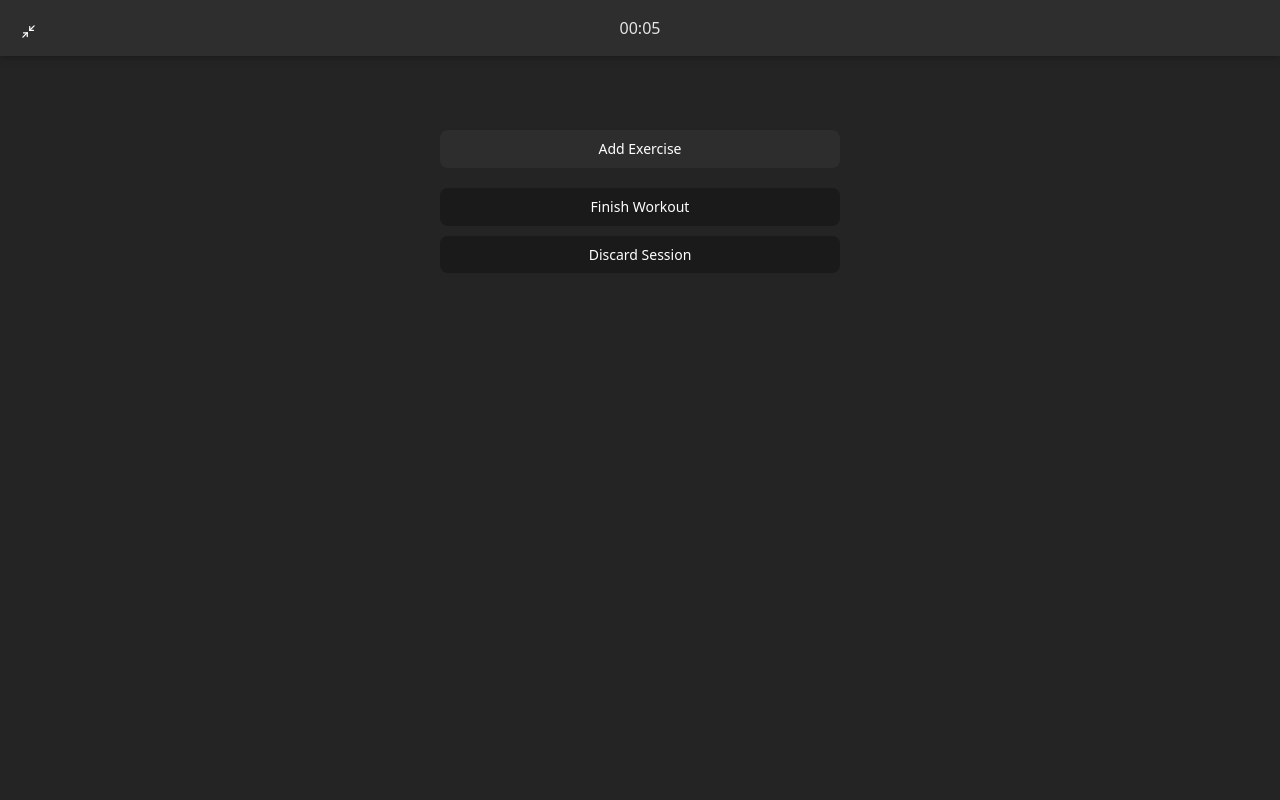
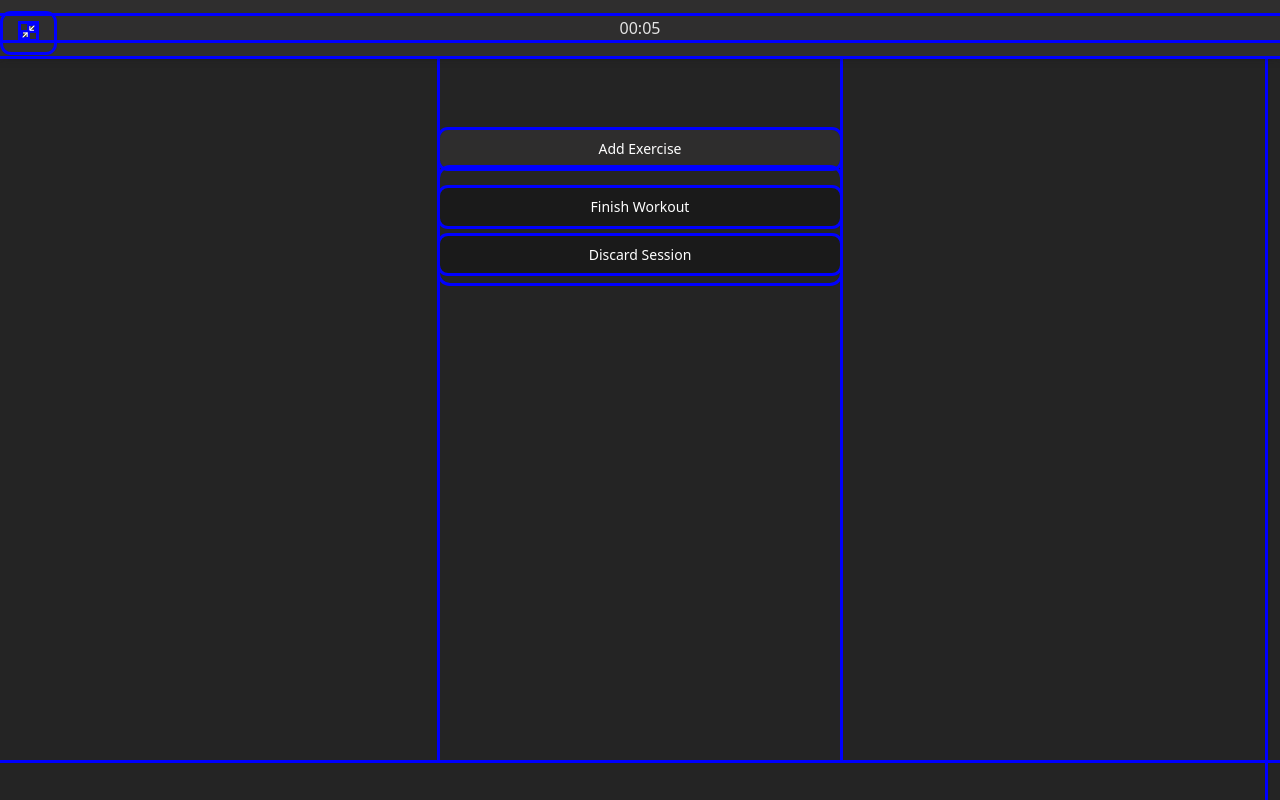
Before and after one commit to ink3rroll/Optymal, a React (Vite) app: page /session in a window 1280 px wide. Built offline with nearby package versions, Linux system fonts and the light colour scheme.

Commit message:
fixed the scrollbar issue

```diff
--- a/src/pages/ExerciseList.jsx
+++ b/src/pages/ExerciseList.jsx
@@ -20,6 +20,54 @@ export default function ExerciseList() {
                         <p>Back | Machine</p>
                     </button>
                 </div>
+                <div className='exercise-row'>
+                    <button>
+                        <h4>Lat Pulldown</h4>
+                        <p>Back | Machine</p>
+                    </button>
+                </div>
+                <div className='exercise-row'>
+                    <button>
+                        <h4>Lat Pulldown</h4>
+                        <p>Back | Machine</p>
+                    </button>
+                </div>
+                <div className='exercise-row'>
+                    <button>
+                        <h4>Lat Pulldown</h4>
+                        <p>Back | Machine</p>
+                    </button>
+                </div>
+                <div className='exercise-row'>
+                    <button>
+                        <h4>Lat Pulldown</h4>
+                        <p>Back | Machine</p>
+                    </button>
+                </div>
+                <div className='exercise-row'>
+                    <button>
+                        <h4>Lat Pulldown</h4>
+                        <p>Back | Machine</p>
+                    </button>
+                </div>
+                <div className='exercise-row'>
+                    <button>
+                        <h4>Lat Pulldown</h4>
+                        <p>Back | Machine</p>
+                    </button>
+                </div>
+                <div className='exercise-row'>
+                    <button>
+                        <h4>Lat Pulldown</h4>
+                        <p>Back | Machine</p>
+                    </button>
+                </div>
+                <div className='exercise-row'>
+                    <button>
+                        <h4>Lat Pulldown</h4>
+                        <p>Back | Machine</p>
+                    </button>
+                </div>
             </div>
         </>
     )
--- a/src/styles/App.css
+++ b/src/styles/App.css
@@ -1,7 +1,7 @@
-/* * {
+* {
   outline: solid;
   outline-color: blue;
-} */
+}
 
 * {
     box-sizing: border-box;
@@ -9,10 +9,19 @@
 
 #root {
   display: flex;
-  width: 100vw;
+  width: 100%;
+  min-height: 100vh;
   text-align: center;
   justify-items: center;
   justify-content: center;
-  padding: 0px;
-  margin: 0px;
+  align-items: center;
 }
+
+html {
+  scrollbar-gutter: stable;
+}
+
+main {
+  width: 100%;
+  justify-items: center;
+}
--- a/src/styles/ExerciseSession.css
+++ b/src/styles/ExerciseSession.css
@@ -6,7 +6,8 @@
     flex-direction: column;
     max-width: 400px;
     min-height: 90vh;
-    width: 90vw;
+    width: 90%;
+    justify-self: center;
 }
 
 input {
@@ -31,7 +32,7 @@ input {
     position: fixed;
     z-index: 2;
     height: 100vh;
-    width: 100vw;
+    width: 100%;
     align-content: center;
     justify-items: center;
 }
```
